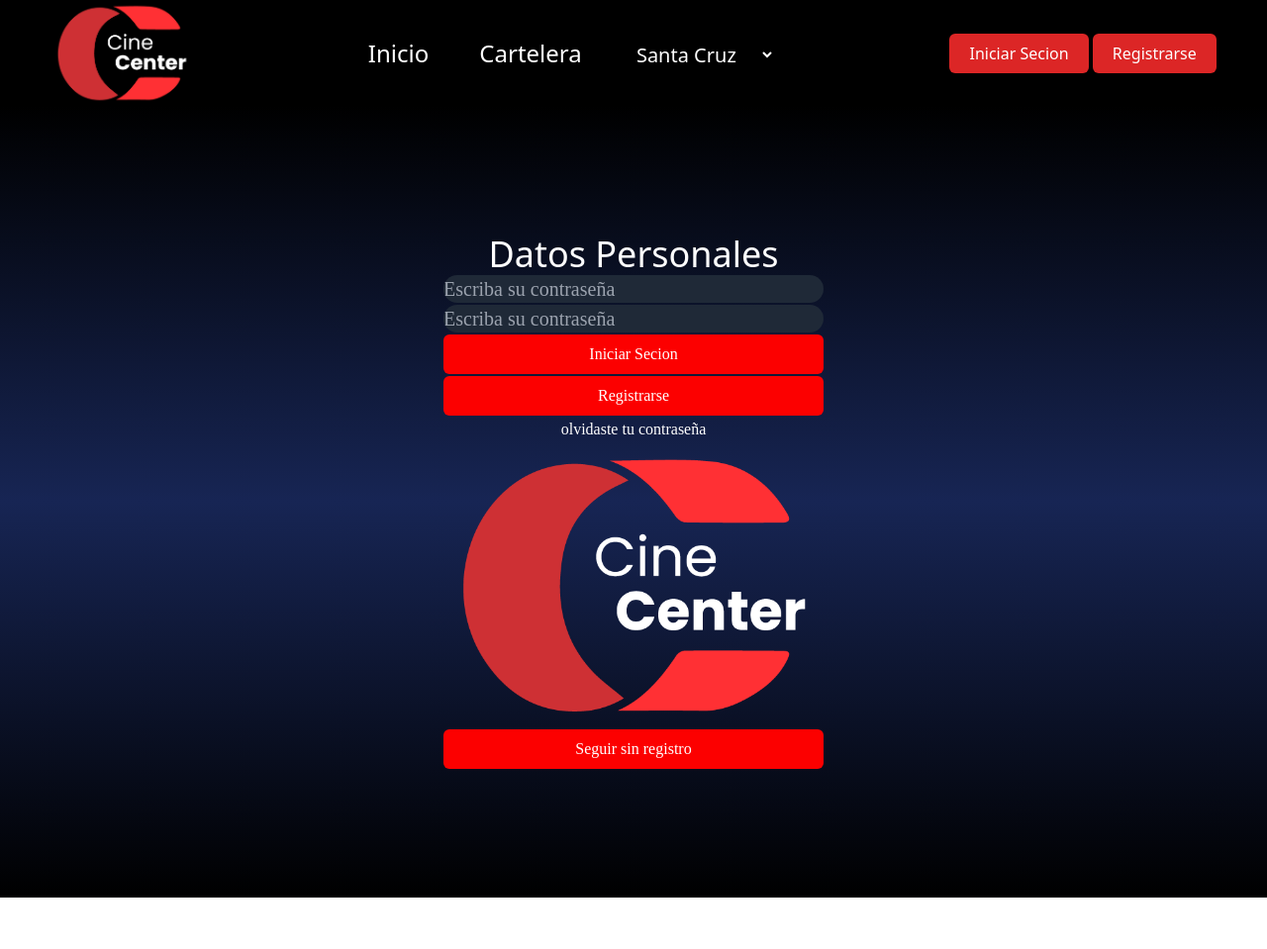
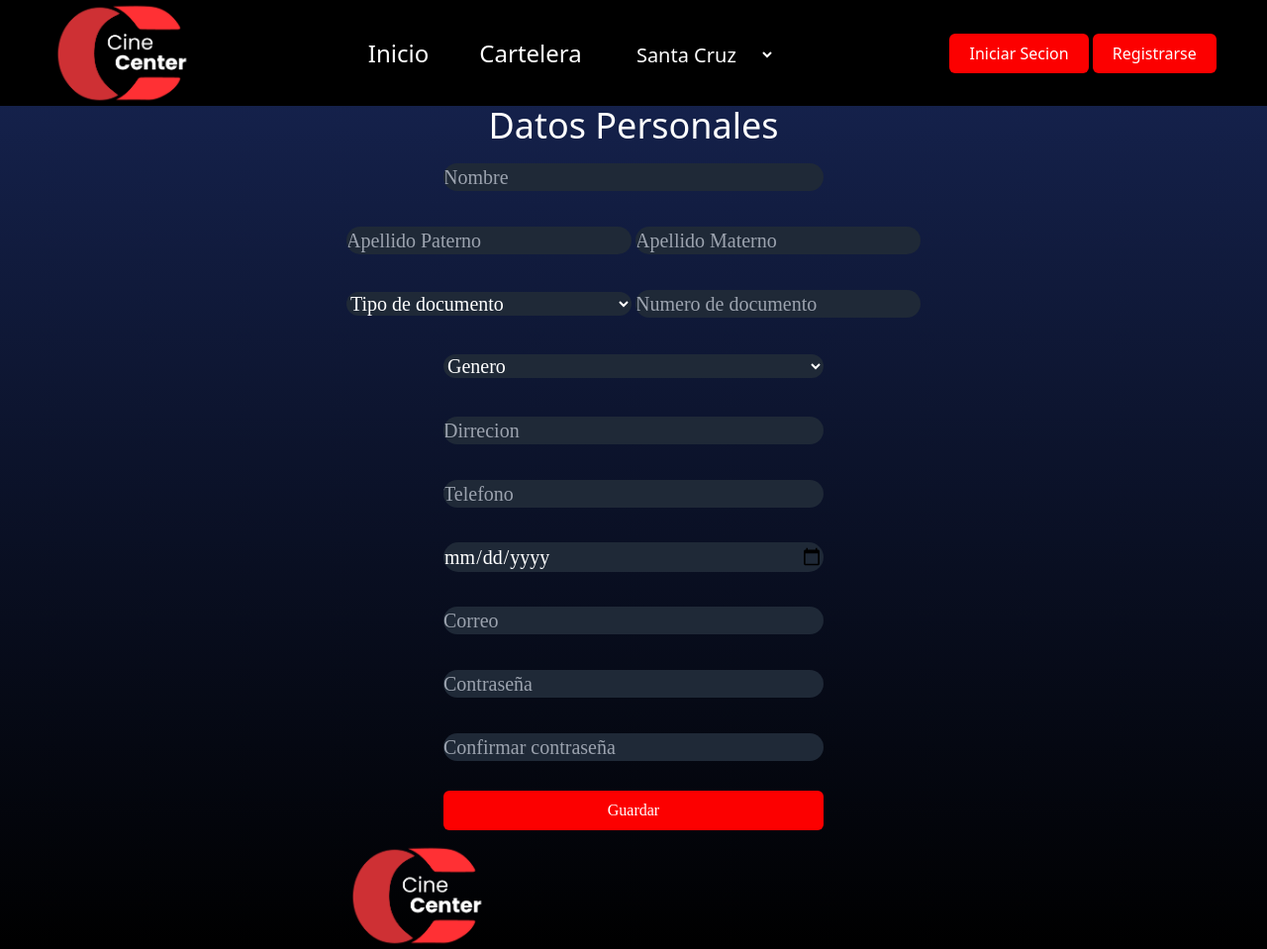
Before and after one commit to reivaj1856/Cine_Center_tailwind, a website: page src/Registro.html in a window 1280 px wide. Shown: the whole page at 99% size. Before the commit the page ends 907 px from the top, so only its background shows below. Drawn offline with nearby package versions, Linux system fonts and the light colour scheme.

Commit message:
tarea_4_completa

```diff
--- a/src/Registro.html
+++ b/src/Registro.html
@@ -7,8 +7,8 @@
     <link rel="stylesheet" href="./output.css">
 </head>
 
-<div class="font-[Poppins]  bg-gradient-to-t from-black h-screen to-blue-950">
-    <header class="bg-black">
+<body class="font-[Poppins]  bg-gradient-to-t from-black to-blue-950">
+    <header class=" bg-black">
         <nav class="flex justify-between items-center w-[92%] font-sans mx-auto">
             <div>
                 <img class="w-36" src="/images/logo.png" alt="...">
@@ -37,66 +37,100 @@
             <div>
 
                 <a href="login.html"><button
-                        class="bg-red-600 py-2 text-white px-5 py-2 rounded-md hover:bg-red-600 ">Iniciar
+                        class="bg-[#fc0000] py-2 text-white px-5 py-2 rounded-md ">Iniciar
                         Secion</button></a>
                 <a href="Registro.html"><button
-                        class="bg-red-600 py-2 text-white px-5 py-2 rounded-md hover:bg-red-600">Registrarse</button></a>
+                        class="bg-[#fc0000] py-2 text-white px-5 py-2 rounded-md ">Registrarse</button></a>
             </div>
         </nav>
     </header>
 
-    <div class=" bg-gradient-to-t via-blue-950 from-black h-screen to-black
-              grid place-content-center">
-
-
+    <div class="grid place-content-center">
         <form class="text-center ">
             <h1 class="text-white text-4xl font-sans">Datos Personales</h1>
-            <table class="">
+
+            <table>
                 <tr>
-                    <td> <input class="bg-gray-800 text-white rounded-full text-xl w-96 " type="password" name="" id=""
-                            placeholder="Escriba su contraseña" aria-live="password"></td>
-                </tr>
-                <tr>
-                    <td> <input class="bg-gray-800 text-white rounded-full text-xl w-96 " type="password" name="" id=""
-                            placeholder="Escriba su contraseña" aria-live="password"></td>
-                </tr>
-
-                <tr>
-                    <td>
-                        <a href="login.html"><button class="bg-[#fc0000] py-2 w-96 text-white px-5 rounded-md">Iniciar
-                                Secion</button></a>
+                    <td class="h-16">
+                        <input class="bg-gray-800 text-white rounded-full text-xl w-96 " type="text" name="" id=""
+                            placeholder="Nombre" aria-live="nombre">
                     </td>
                 </tr>
                 <tr>
-                    <td>
-                        <a href="Registro.html"><button
-                                class="bg-[#fc0000] py-2 w-96 text-white px-5 rounded-md">Registrarse</button></a>
-
+                    <td class="h-16"> <input class="bg-gray-800 text-white rounded-full text-xl w-72 " type="text"
+                            name="" id="" placeholder="Apellido Paterno" aria-live="APaterno">
+                        <input class="bg-gray-800 text-white rounded-full text-xl w-72 " type="text" name="" id=""
+                            placeholder="Apellido Materno" aria-live="AMaterno">
                     </td>
                 </tr>
                 <tr>
-                    <td>
-                        <a class="text-white" href="recuperar.html">olvidaste tu contraseña</a>
+                    <td class="h-16"> <select class="bg-gray-800 text-white rounded-full text-xl w-72"
+                            name="Tipo de Doucmento" id="Tipo de Documento">
+                            <option value="null"> Tipo de documento</option>
+                            <option value="Otro"> Otro</option>
+                            <option value="NIT"> NIT</option>
+                            <option value="CI">CI</option>
+                        </select>
+                        <input class="bg-gray-800 text-white rounded-full text-xl w-72 " type="tel" name="" id=""
+                            placeholder="Numero de documento" aria-live="Ndocumento">
                     </td>
+                </tr>
+                <td class="h-16"> <select class="bg-gray-800 text-white rounded-full text-xl w-96" name="Sexo"
+                        id="Tipo de Documento">
+                        <option value="null"> Genero</option>
+                        <option value="Masculino"> Masculino</option>
+                        <option value="Femenino"> Femenino</option>
+                    </select>
+                </td>
+                <tr>
+                    <td class="h-16">
+                        <input class="bg-gray-800 text-white rounded-full text-xl w-96 " type="text" name="" id=""
+                            placeholder="Dirrecion" aria-live="direccion">
                     </td>
                 </tr>
                 <tr>
-                    <td>
-                        <div>
-                            <img class="w-96" src="/images/logo.png" alt="...">
-                        </div>
+                    <td class="h-16">
+                        <input class="bg-gray-800 text-white rounded-full text-xl w-96 " type="tel" name="" id=""
+                            placeholder="Telefono" aria-live="telefono">
                     </td>
                 </tr>
                 <tr>
-                    <td>
-                        <a href="index.html"><button class="bg-[#fc0000] py-2 w-96 text-white px-5 rounded-md ">Seguir
-                                sin registro</button></a>
+                    <td class="h-16">
+                        <input class="bg-gray-800 text-white rounded-full text-xl w-96 " type="date" name="fecha"
+                            id="fecha">
                     </td>
                 </tr>
+                <tr>
+                    <td class="h-16">
+                        <input class="bg-gray-800 text-white rounded-full text-xl w-96 " type="email" name="" id=""
+                            placeholder="Correo" aria-live="correo">
+                    </td>
+                </tr>
+                <tr>
+                    <td class="h-16">
+                        <input class="bg-gray-800 text-white rounded-full text-xl w-96 " type="password" name="" id=""
+                            placeholder="Contraseña" aria-live="password">
+                    </td>
+                </tr>
+                <tr>
+                    <td class="h-16">
+                        <input class="bg-gray-800 text-white rounded-full text-xl w-96 " type="password" name="" id=""
+                            placeholder="Confirmar contraseña" aria-live="Cpassword">
+                    </td>
+                </tr>
+                <tr>
+                    <td class="h-16">
+                        <a href="login.html"><button
+                                class="bg-[#fc0000] py-2 w-96 text-white px-5 rounded-md">Guardar</button></a>
+                    </td>
+                </tr>
+
             </table>
         </form>
-
-</div>
+        <div class="">
+            <img class="w-36" src="/images/logo.png" alt="">
+        </div>
+    </div>
 </body>
 
 </html>
```
Also changed, not shown: src/index.html (+2 -2 lines).
